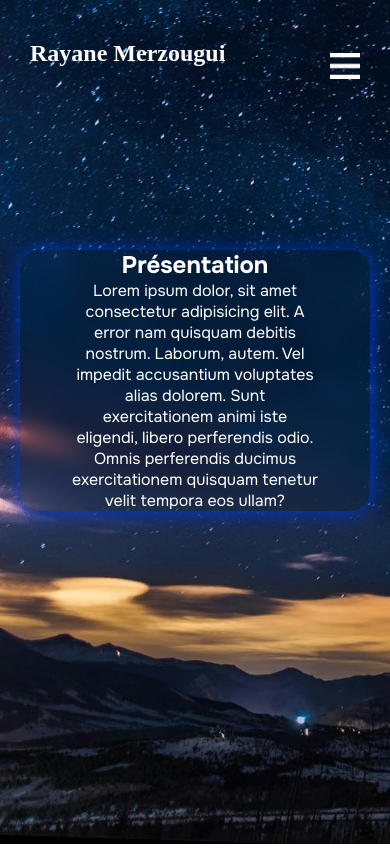
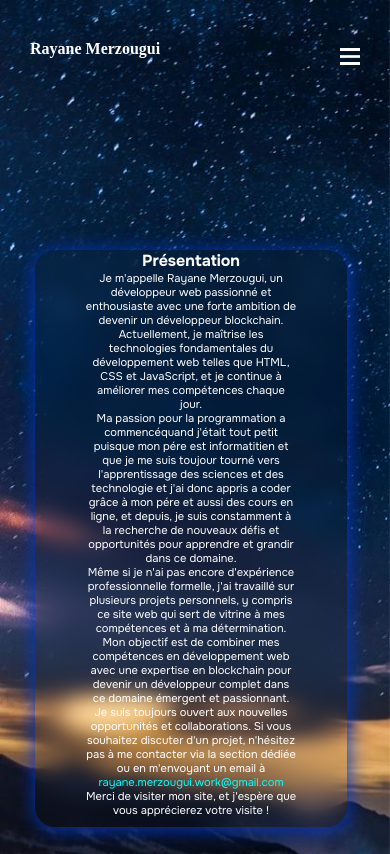
Before and after one commit to Rayane-Merzougui/page-test.github.io, a plain HTML site: page index.html in a window 390 px wide. Shown: the top 854 px of the page. Drawn offline with Linux system fonts and the light colour scheme; a web font is replaced by a local one.

Commit message:
on ajuste

```diff
--- a/index.html
+++ b/index.html
@@ -25,11 +25,31 @@
       <h2>Présentation</h2>
       <div>
         <p>
-          Lorem ipsum dolor, sit amet consectetur adipisicing elit. A error nam
-          quisquam debitis nostrum. Laborum, autem. Vel impedit accusantium
-          voluptates alias dolorem. Sunt exercitationem animi iste eligendi,
-          libero perferendis odio. Omnis perferendis ducimus exercitationem
-          quisquam tenetur velit tempora eos ullam?
+          Je m'appelle Rayane Merzougui, un développeur web passionné et
+          enthousiaste avec une forte ambition de devenir un développeur
+          blockchain. Actuellement, je maîtrise les technologies fondamentales
+          du développement web telles que HTML, CSS et JavaScript, et je
+          continue à améliorer mes compétences chaque jour. <br />
+          Ma passion pour la programmation a commencéquand j'était tout petit
+          puisque mon pére est informatitien et que je me suis toujour tourné
+          vers l'apprentissage des sciences et des technologie et j'ai donc
+          appris a coder grâce à mon pére et aussi des cours en ligne, et
+          depuis, je suis constamment à la recherche de nouveaux défis et
+          opportunités pour apprendre et grandir dans ce domaine. <br />
+          Même si je n'ai pas encore d'expérience professionnelle formelle, j'ai
+          travaillé sur plusieurs projets personnels, y compris ce site web qui
+          sert de vitrine à mes compétences et à ma détermination. Mon objectif
+          est de combiner mes compétences en développement web avec une
+          expertise en blockchain pour devenir un développeur complet dans ce
+          domaine émergent et passionnant. <br />Je suis toujours ouvert aux
+          nouvelles opportunités et collaborations. Si vous souhaitez discuter
+          d'un projet, n'hésitez pas à me contacter via la section dédiée ou en
+          m'envoyant un email à
+          <a href="mailto:rayane.merzougui.work@gmail.com"
+            >rayane.merzougui.work@gmail.com</a
+          ><br />
+          Merci de visiter mon site, et j'espère que vous apprécierez votre
+          visite !
         </p>
       </div>
     </section>
--- a/style.css
+++ b/style.css
@@ -22,28 +22,20 @@
 }
 body {
   font-family: onset;
+  min-height: 120vh;
+  max-width: 100vw;
 }
-/*body::after {
-  content: "";
-  background: url(./Assets/IMG/Background.jpg);
-  opacity: 0.3;
-  background-image: center;
-  background-repeat: no-repeat;
-  background-size: 100%;
-  top: 0;
-  left: 0;
-  bottom: 0;
-  right: 0;
-  min-height: 100vh;
-  position: fixed;
-  z-index: -1;
-}*/
 header {
-  height: 100vh;
-  width: 100wh;
+  height: 120vh;
+  width: 100vw;
   background-image: url(./Assets/IMG/Background.jpg);
   background-size: cover;
   z-index: -1;
+  position: fixed;
+  top: 0;
+  left: 0;
+  right: 0;
+  bottom: 0;
 }
 .navbar {
   position: absolute;
@@ -87,8 +79,10 @@ header {
   top: 250px;
   padding-left: 50px;
   padding-right: 50px;
+  padding-bottom: 10px;
   margin-right: 20px;
   margin-left: 20px;
+  margin-bottom: 20px;
   border-radius: 20px;
   color: white;
   text-align: center;
@@ -98,6 +92,9 @@ header {
 .nav-link ul li :hover {
   color: deepskyblue;
   text-shadow: 1px 2px 20px deepskyblue;
+}
+.presentation a {
+  color: aqua;
 }
 @media screen and (max-width: 1120px) {
   .navbar {
@@ -146,16 +143,24 @@ header {
 }
 @media screen and (max-width: 500px) {
   #title {
-    font-size: 1.5rem;
+    font-size: 1rem;
   }
   #burger {
-    top: 48px;
-    width: 30px;
+    top: 43px;
+    width: 20px;
   }
   .nav-link ul li {
-    font-size: 1.2rem;
+    font-size: 1rem;
   }
   #active {
     font-size: larger;
   }
+  .presentation {
+    width: 80%;
+    margin: 0 35px;
+    font-size: 0.7rem;
+  }
+  .presentation h2 {
+    font-size: 1rem;
+  }
 }
```
